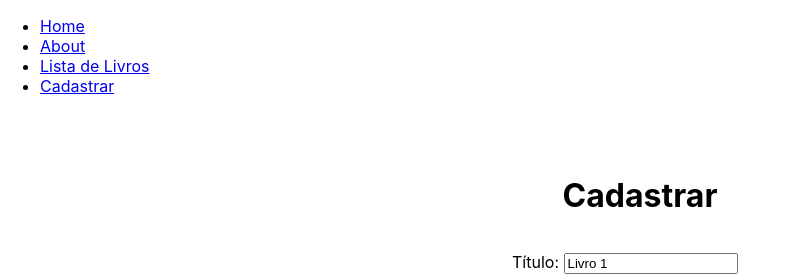
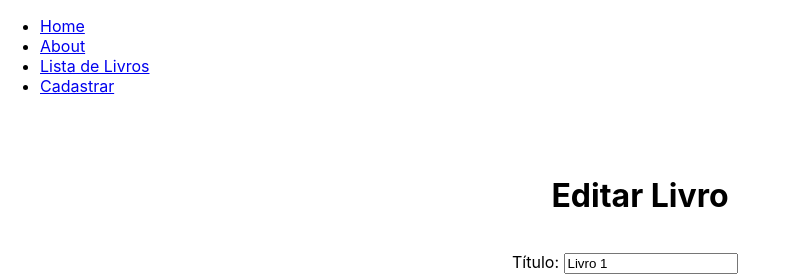
Before and after one commit to WilliamNovak/READING-JOURNAL, a React (Create React App) app: page /bookform/1 in a window 1280 px wide. Shown: the top 276 px of the page, without its empty margins (0-797 px from the left). Built offline with nearby package versions, Linux system fonts and the light colour scheme.

Commit message:
comentarios

```diff
--- a/src/App.js
+++ b/src/App.js
@@ -9,23 +9,31 @@ import { useState } from "react";
 import "./App.css";
 
 export default function App() {
+  // Armazena o estado da lista de livros, inializando com os livros importados
   const [books, setBooks] = useState(myBooks);
-
+  // Armazena o estado que gerencia o id dos proximos livros
   const [bookId, setBookId] = useState(4);
 
+  // Funcao para adicionar um novo livro a lista
   const addBook = (newBook) => {
-    setBooks([...books, {...newBook, id: bookId}]);
-    setBookId(bookId => bookId + 1);
+    setBooks([...books, {...newBook, id: bookId}]); // Adiciona o livro na lista
+    setBookId(bookId => bookId + 1); // Incremente o id
   };
 
+  // Funcao para atualizar um livro na lista
   const updateBook = (updatedBook) => {
+    // Quando o id corresponde ao id do livro sendo atualizado, atualiza o livro na lista
     setBooks(books.map(book => (book.id === updatedBook.id ? updatedBook : book)));
   };
 
-  const removeBook = (index) => {
-    setBooks(books.filter(book => book.id !== index));
+  // Funcao para remover um livro da lista
+  const removeBook = (id) => {
+    // Filtra a lista somente com os livros que possuem id diferente do livro que esta sendo removido
+    setBooks(books.filter(book => book.id !== id));
   };
 
+  // Componente principal com navegacao
+  // Exibe as paginas com base nas rotas definidas no sistema
   return (
     <Router>
       <NavBar />
--- a/src/assets/books.js
+++ b/src/assets/books.js
@@ -1,3 +1,4 @@
+// Objeto com livros ilustrativos inicialmente cadastrados
 const myBooks = [
     {id: 1, title: 'Livro 1', author: 'Autor 1', genre: 'Terror', date: '2020-01-10'},
     {id: 2, title: 'Livro 2', author: 'Autor 2', genre: 'Ficção', date: '2018-06-09'},
--- a/src/components/About/About.js
+++ b/src/components/About/About.js
@@ -1,5 +1,6 @@
 import React from "react";
 
+// Página ilustrativa com informacoes sobre o sistema
 const About = () => {
     return (
         <div>
--- a/src/components/BookForm/BookForm.js
+++ b/src/components/BookForm/BookForm.js
@@ -1,9 +1,13 @@
 import { useEffect, useState } from "react";
-import { useParams } from "react-router-dom";
+import { useNavigate, useParams } from "react-router-dom";
 
 const BookForm = ({ addBook, updateBook, books }) => {
+    // Verifica se o id foi passado na URL por parametro e obtem seu valor
     const { id } = useParams();
+    // Utiliza useNavigate para navegar entre as paginas
+    const navigate = useNavigate();
 
+    // Inicializa objeto de um novo livro
     const newBook = {
         title: '',
         author: '',
@@ -11,15 +15,19 @@ const BookForm = ({ addBook, updateBook, books }) => {
         date: ''
     }
 
+    // Busca o livro pelo id, quando informado, para edicao
     const existingBook = books.find(book => book.id === Number(id));
+    // Define o estado do formulario utilizando o livro existente para edicao ou um novo livro
     const [book, setBook] = useState(existingBook || newBook);
 
+    // Utiliza useEffect para atualizar o estado do formulario quando estiver atualizando um livro
     useEffect(() => {
         if (existingBook) {
             setBook(existingBook);
         }
     }, [existingBook]);
 
+    // Funcao para atualizar o estado do livro ao atualizar campos do formulario
     const handleChange = (e) => {
         setBook({
             ...book,
@@ -27,19 +35,25 @@ const BookForm = ({ addBook, updateBook, books }) => {
         })
     }
 
+    // Funcao que executa ao submitar o formulario
     const handleSubmit = (e) => {
-        e.preventDefault();
+        e.preventDefault(); // previne o comportamento padrao
+
         if (id) {
+            // Atualiza o livro quando está editando
             updateBook(book);
         } else {
+            // Adiciona o novo livro quando está cadastrando
             addBook(book);
-            setBook(newBook);
         }
+        // Retorna para listagem de livros
+        navigate('/booklist');
     }
 
+    // Componente que retorna o formulario na pagina
     return (
         <div className="centerDiv">
-            <h1>Cadastrar</h1>
+            <h1>{id ? 'Editar Livro' : 'Cadastrar'}</h1>
             <form className="bookForm" onSubmit={handleSubmit}>
                 <label>Título: <input className="inputField" type="text" name="title" value={book.title} onChange={handleChange}/></label><br></br>
                 <label>Autor(a): <input className="inputField" type="text" name="author" value={book.author} onChange={handleChange}/></label><br></br>
--- a/src/components/BookList/BookList.js
+++ b/src/components/BookList/BookList.js
@@ -2,6 +2,7 @@ import { Link } from "react-router-dom";
 
 const BookList = ({ books, removeBook }) => {
 
+    // Componente que recebe o array de livro e exibe em listagem na pagina
     return (
         <div className="centerDiv">
             <h1>Lista de Livros</h1>
--- a/src/components/Home/Home.js
+++ b/src/components/Home/Home.js
@@ -1,5 +1,6 @@
 import React from "react";
 
+// Pagina Inicial do Sistema
 const Home = () => {
     return (
         <div>
--- a/src/components/NavBar/NavBar.js
+++ b/src/components/NavBar/NavBar.js
@@ -1,6 +1,8 @@
 import React from "react";
 import { Link } from "react-router-dom";
 
+// Componente de navegacao entre as paginas
+// utilizando rotas
 const NavBar = () => {
     return (
         <nav>
```
